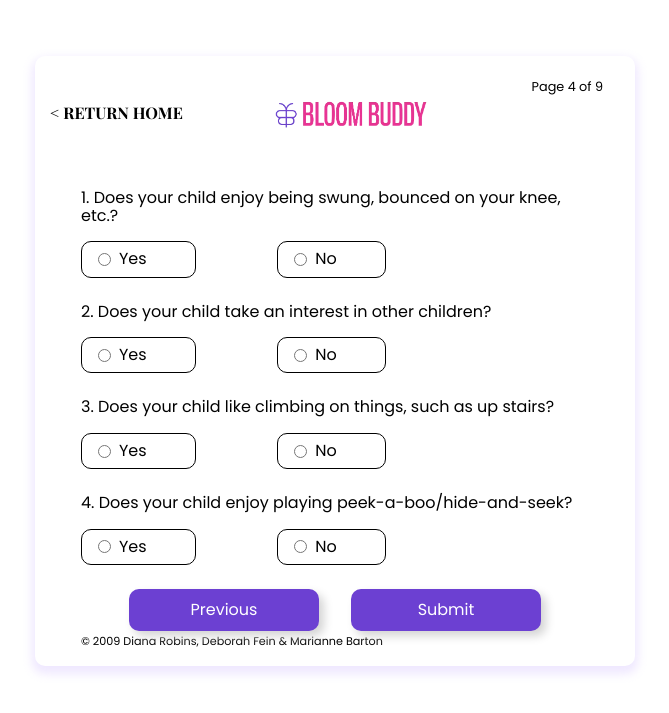
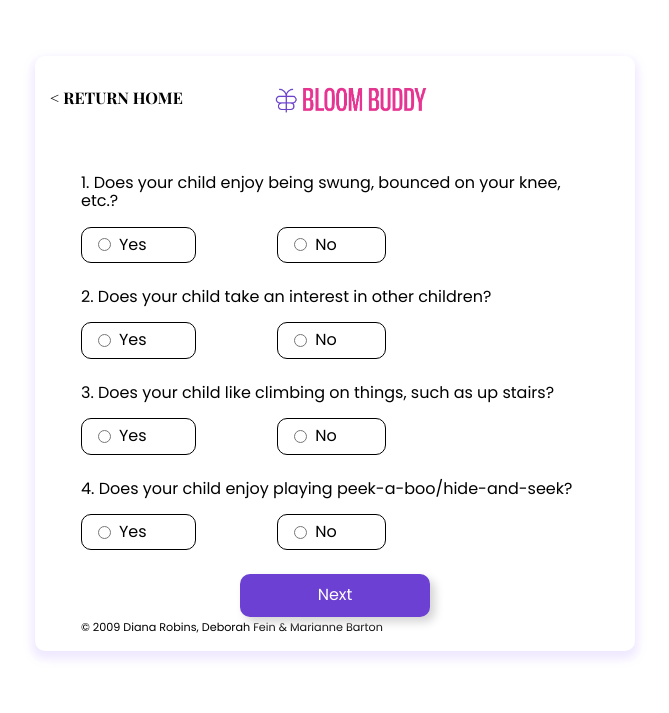
Before and after one commit to audrey-roe/BLOOM, a Django app: page /quizz/ in a window 1280 px wide. Shown: the top 713 px of the page, without its empty margins (305-974 px from the left). Run offline with Django 4.2, Linux system fonts and the light colour scheme; data comes from the database, SQL or seed files in the repository; some web fonts are replaced.

Commit message:
eighttttttt

```diff
--- a/bloom/mchath/templates/mchat-survey-page.html
+++ b/bloom/mchath/templates/mchat-survey-page.html
@@ -54,7 +54,7 @@
       <div class="mchat-survey-page-container" id="survey-slides">
         <div id="survey-slide-1" class="mchat-survey-page-container001 step active" >
           <div class="mchat-page-numbers-container">
-            <span class="mchat-page-numbers-text"><span>Page 4 of 9</span></span>
+            {% comment %} <span class="mchat-page-numbers-text"><span>Page 4 of 9</span></span> {% endcomment %}
           </div>
           <header
             class="mchat-header-h-e-a-d-e-r mchat-header mchat-header-root-class-name9"
@@ -678,15 +678,33 @@
           </div> {% endcomment %}
           <div class="mchat-survey-page-container110">
             <div class="mchat-button-container">
-              <a href="#survey-slide-5" class="mchat-button-navlink">
+              {%if questions.has_previous%}
+              <a href="{%url 'quizz'%}?page={{questions.previous_page_number}}" class="mchat-button-navlink">
                 <span>Previous</span>
               </a>
+              {% endif %}
             </div>
             <div class="mchat-button-container">
-              <button type="button" href="/result" class="mchat-button-navlink">
-                <span>Submit</span>
+              {%if questions.has_next%}
+              <a href="{%url 'quizz'%}?page={{questions.next_page_number}}" class="mchat-button-navlink">
+                <span>Next</span>
+              </a>
+              {%endif%}
+            </div>
+            <a href='/result'>
+              <button class="mchat-button-navlink"
+              {% if questions.has_next %}
+              disabled="disabled"
+              style='display:none'
+
+              {% else %}
+              name="page"
+              value="score"
+              type="submit"
+              {% endif %}>
+              Submit
               </button>
-            </div>
+            </a>
           </div>
           <span class="mchat-survey-page-text74">
             © 2009 Diana Robins, Deborah Fein &amp; Marianne Barton
@@ -695,7 +713,7 @@
       </div>
     </div>
 
-    <script>
+    {% comment %} <script>
       // // html <div class="parentElm" id="addActive"></div>
 
       // // js
@@ -727,7 +745,7 @@
           this.className += " active";
         });
       }
-    </script>
+    </script> {% endcomment %}
 
   </body>
 </html>
--- a/bloom/mchath/views.py
+++ b/bloom/mchath/views.py
@@ -93,3 +93,6 @@ def quizz(request):
         }
 
     return render(request, 'mchat-survey-page.html', context)
+
+def result(request):
+    return render(request, 'mchat-results-page.html', )
```
